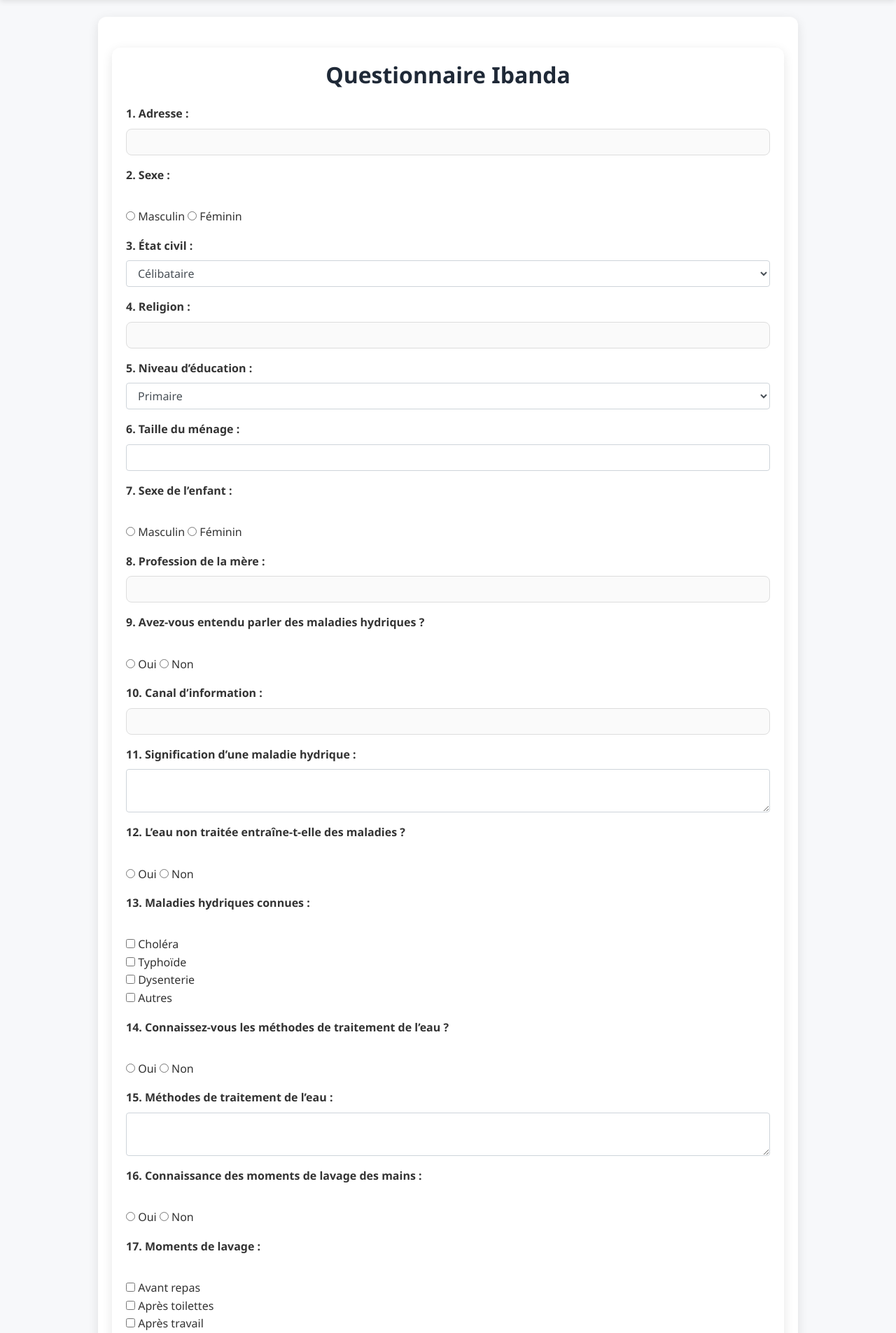
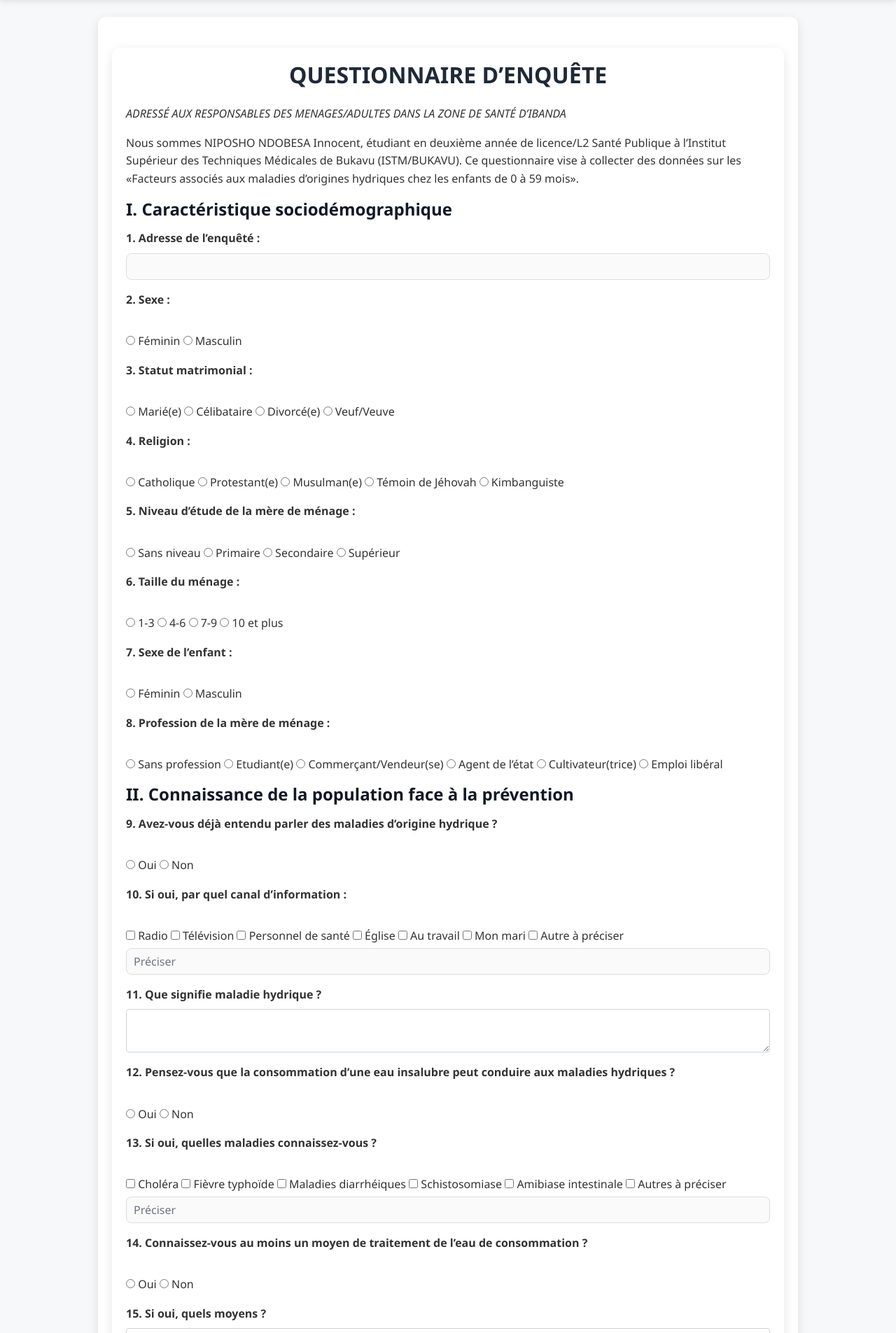
Before and after one commit to Andrebeet1/NIPOSHONDOBESAInnocent, a Flask app: template templates/questionnaire.html in a window 1280 px wide. Shown: the part 62-1967 px from the top of the page at 70% size. Run offline with Flask 3, Linux system fonts and the light colour scheme; the template is opened without the code that fills it, so the values that code supplies are empty.

Commit message:
Update questionnaire.html

```diff
--- a/templates/questionnaire.html
+++ b/templates/questionnaire.html
@@ -4,231 +4,241 @@
 
 {% block content %}
 <div class="container mt-4">
-    <h2 class="mb-4">Questionnaire Ibanda</h2>
+    <h2 class="mb-4">QUESTIONNAIRE D’ENQUÊTE</h2>
+    <p><em>ADRESSÉ AUX RESPONSABLES DES MENAGES/ADULTES DANS LA ZONE DE SANTÉ D’IBANDA</em></p>
+    <p>Nous sommes NIPOSHO NDOBESA Innocent, étudiant en deuxième année de licence/L2 Santé Publique à l’Institut Supérieur des Techniques Médicales de Bukavu (ISTM/BUKAVU). Ce questionnaire vise à collecter des données sur les «Facteurs associés aux maladies d’origines hydriques chez les enfants de 0 à 59 mois».</p>
 
     <form method="POST" action="{{ url_for('questionnaire') }}">
         {{ csrf_token() }}
 
-        <!-- Questions 1 à 8 -->
+        <!-- I. Caractéristique sociodémographique des enquêtés -->
+        <h4>I. Caractéristique sociodémographique</h4>
+
         <div class="form-group">
-            <label><strong>1. Adresse :</strong></label>
+            <label><strong>1. Adresse de l’enquêté :</strong></label>
             <input type="text" name="address" class="form-control" required>
         </div>
 
         <div class="form-group">
             <label><strong>2. Sexe :</strong></label><br>
+            <input type="radio" name="gender" value="Féminin"> Féminin
             <input type="radio" name="gender" value="Masculin"> Masculin
-            <input type="radio" name="gender" value="Féminin"> Féminin
         </div>
 
         <div class="form-group">
-            <label><strong>3. État civil :</strong></label>
-            <select name="marital_status" class="form-control">
-                <option value="Célibataire">Célibataire</option>
-                <option value="Marié(e)">Marié(e)</option>
-                <option value="Divorcé(e)">Divorcé(e)</option>
-                <option value="Veuf/Veuve">Veuf/Veuve</option>
-            </select>
+            <label><strong>3. Statut matrimonial :</strong></label><br>
+            <input type="radio" name="marital_status" value="Marié(e)"> Marié(e)
+            <input type="radio" name="marital_status" value="Célibataire"> Célibataire
+            <input type="radio" name="marital_status" value="Divorcé(e)"> Divorcé(e)
+            <input type="radio" name="marital_status" value="Veuf/Veuve"> Veuf/Veuve
         </div>
 
         <div class="form-group">
-            <label><strong>4. Religion :</strong></label>
-            <input type="text" name="religion" class="form-control">
+            <label><strong>4. Religion :</strong></label><br>
+            <input type="radio" name="religion" value="Catholique"> Catholique
+            <input type="radio" name="religion" value="Protestant(e)"> Protestant(e)
+            <input type="radio" name="religion" value="Musulman(e)"> Musulman(e)
+            <input type="radio" name="religion" value="Témoin de Jéhovah"> Témoin de Jéhovah
+            <input type="radio" name="religion" value="Kimbanguiste"> Kimbanguiste
         </div>
 
         <div class="form-group">
-            <label><strong>5. Niveau d’éducation :</strong></label>
-            <select name="education_level" class="form-control">
-                <option value="Primaire">Primaire</option>
-                <option value="Secondaire">Secondaire</option>
-                <option value="Supérieur">Supérieur</option>
-            </select>
+            <label><strong>5. Niveau d’étude de la mère de ménage :</strong></label><br>
+            <input type="radio" name="education_level" value="Sans niveau"> Sans niveau
+            <input type="radio" name="education_level" value="Primaire"> Primaire
+            <input type="radio" name="education_level" value="Secondaire"> Secondaire
+            <input type="radio" name="education_level" value="Supérieur"> Supérieur
         </div>
 
         <div class="form-group">
-            <label><strong>6. Taille du ménage :</strong></label>
-            <input type="number" name="household_size" class="form-control" min="1">
+            <label><strong>6. Taille du ménage :</strong></label><br>
+            <input type="radio" name="household_size" value="1-3"> 1-3
+            <input type="radio" name="household_size" value="4-6"> 4-6
+            <input type="radio" name="household_size" value="7-9"> 7-9
+            <input type="radio" name="household_size" value="10 et plus"> 10 et plus
         </div>
 
         <div class="form-group">
             <label><strong>7. Sexe de l’enfant :</strong></label><br>
+            <input type="radio" name="child_gender" value="Féminin"> Féminin
             <input type="radio" name="child_gender" value="Masculin"> Masculin
-            <input type="radio" name="child_gender" value="Féminin"> Féminin
         </div>
 
         <div class="form-group">
-            <label><strong>8. Profession de la mère :</strong></label>
-            <input type="text" name="mother_profession" class="form-control">
+            <label><strong>8. Profession de la mère de ménage :</strong></label><br>
+            <input type="radio" name="mother_profession" value="Sans profession"> Sans profession
+            <input type="radio" name="mother_profession" value="Etudiant(e)"> Etudiant(e)
+            <input type="radio" name="mother_profession" value="Commerçant/Vendeur(se)"> Commerçant/Vendeur(se)
+            <input type="radio" name="mother_profession" value="Agent de l’état"> Agent de l’état
+            <input type="radio" name="mother_profession" value="Cultivateur(trice)"> Cultivateur(trice)
+            <input type="radio" name="mother_profession" value="Emploi libéral"> Emploi libéral
         </div>
 
-        <!-- Questions 9 à 19 -->
+        <!-- II. Connaissance de la population -->
+        <h4>II. Connaissance de la population face à la prévention</h4>
+
         <div class="form-group">
-            <label><strong>9. Avez-vous entendu parler des maladies hydriques ?</strong></label><br>
+            <label><strong>9. Avez-vous déjà entendu parler des maladies d’origine hydrique ?</strong></label><br>
             <input type="radio" name="heard_about_waterborne_diseases" value="Oui"> Oui
             <input type="radio" name="heard_about_waterborne_diseases" value="Non"> Non
         </div>
 
         <div class="form-group">
-            <label><strong>10. Canal d’information :</strong></label>
-            <input type="text" name="info_channel" class="form-control">
+            <label><strong>10. Si oui, par quel canal d’information :</strong></label><br>
+            <input type="checkbox" name="info_channel" value="Radio"> Radio
+            <input type="checkbox" name="info_channel" value="Télévision"> Télévision
+            <input type="checkbox" name="info_channel" value="Personnel de santé"> Personnel de santé
+            <input type="checkbox" name="info_channel" value="Église"> Église
+            <input type="checkbox" name="info_channel" value="Au travail"> Au travail
+            <input type="checkbox" name="info_channel" value="Mon mari"> Mon mari
+            <input type="checkbox" name="info_channel" value="Autre"> Autre à préciser
+            <input type="text" name="info_channel_other" class="form-control mt-1" placeholder="Préciser">
         </div>
 
         <div class="form-group">
-            <label><strong>11. Signification d’une maladie hydrique :</strong></label>
+            <label><strong>11. Que signifie maladie hydrique ?</strong></label>
             <textarea name="waterborne_disease_meaning" class="form-control"></textarea>
         </div>
 
         <div class="form-group">
-            <label><strong>12. L’eau non traitée entraîne-t-elle des maladies ?</strong></label><br>
+            <label><strong>12. Pensez-vous que la consommation d’une eau insalubre peut conduire aux maladies hydriques ?</strong></label><br>
             <input type="radio" name="unsafe_water_leads_to_diseases" value="Oui"> Oui
             <input type="radio" name="unsafe_water_leads_to_diseases" value="Non"> Non
         </div>
 
         <div class="form-group">
-            <label><strong>13. Maladies hydriques connues :</strong></label><br>
-            <input type="checkbox" name="known_waterborne_diseases" value="Choléra"> Choléra<br>
-            <input type="checkbox" name="known_waterborne_diseases" value="Typhoïde"> Typhoïde<br>
-            <input type="checkbox" name="known_waterborne_diseases" value="Dysenterie"> Dysenterie<br>
-            <input type="checkbox" name="known_waterborne_diseases" value="Autres"> Autres
+            <label><strong>13. Si oui, quelles maladies connaissez-vous ?</strong></label><br>
+            <input type="checkbox" name="known_waterborne_diseases" value="Choléra"> Choléra
+            <input type="checkbox" name="known_waterborne_diseases" value="Fièvre typhoïde"> Fièvre typhoïde
+            <input type="checkbox" name="known_waterborne_diseases" value="Maladies diarrhéiques"> Maladies diarrhéiques
+            <input type="checkbox" name="known_waterborne_diseases" value="Schistosomiase"> Schistosomiase
+            <input type="checkbox" name="known_waterborne_diseases" value="Amibiase intestinale"> Amibiase intestinale
+            <input type="checkbox" name="known_waterborne_diseases" value="Autres"> Autres à préciser
+            <input type="text" name="known_waterborne_diseases_other" class="form-control mt-1" placeholder="Préciser">
         </div>
 
         <div class="form-group">
-            <label><strong>14. Connaissez-vous les méthodes de traitement de l’eau ?</strong></label><br>
+            <label><strong>14. Connaissez-vous au moins un moyen de traitement de l’eau de consommation ?</strong></label><br>
             <input type="radio" name="know_water_treatment" value="Oui"> Oui
             <input type="radio" name="know_water_treatment" value="Non"> Non
         </div>
 
         <div class="form-group">
-            <label><strong>15. Méthodes de traitement de l’eau :</strong></label>
+            <label><strong>15. Si oui, quels moyens ?</strong></label>
             <textarea name="water_treatment_methods" class="form-control"></textarea>
         </div>
 
         <div class="form-group">
-            <label><strong>16. Connaissance des moments de lavage des mains :</strong></label><br>
+            <label><strong>16. Connaissez-vous les moments clés de lavage des mains ?</strong></label><br>
             <input type="radio" name="know_handwashing_moments" value="Oui"> Oui
             <input type="radio" name="know_handwashing_moments" value="Non"> Non
         </div>
 
         <div class="form-group">
-            <label><strong>17. Moments de lavage :</strong></label><br>
-            <input type="checkbox" name="moments_lavage" value="Avant repas"> Avant repas<br>
-            <input type="checkbox" name="moments_lavage" value="Après toilettes"> Après toilettes<br>
-            <input type="checkbox" name="moments_lavage" value="Après travail"> Après travail<br>
-            <input type="checkbox" name="moments_lavage" value="Autres"> Autres
+            <label><strong>17. Si oui, lesquels ?</strong></label><br>
+            <input type="checkbox" name="moments_lavage" value="Après toilette"> Après toilette
+            <input type="checkbox" name="moments_lavage" value="Avant repas"> Avant repas
+            <input type="checkbox" name="moments_lavage" value="Avant cuisson"> Avant cuisson
+            <input type="checkbox" name="moments_lavage" value="Après cuisson"> Après cuisson
+            <input type="checkbox" name="moments_lavage" value="Avant allaitement"> Avant allaitement
         </div>
 
         <div class="form-group">
-            <label><strong>18. Sensibilisation à la prévention :</strong></label><br>
+            <label><strong>18. Avez-vous déjà été sensibilisés sur la prévention ?</strong></label><br>
             <input type="radio" name="awareness_on_prevention" value="Oui"> Oui
             <input type="radio" name="awareness_on_prevention" value="Non"> Non
         </div>
 
         <div class="form-group">
-            <label><strong>19. Canal de sensibilisation :</strong></label><br>
-            <input type="checkbox" name="awareness_channel" value="Radio"> Radio<br>
-            <input type="checkbox" name="awareness_channel" value="Télévision"> Télévision<br>
-            <input type="checkbox" name="awareness_channel" value="Réseaux sociaux"> Réseaux sociaux<br>
+            <label><strong>19. Si oui, par quel canal ?</strong></label><br>
+            <input type="checkbox" name="awareness_channel" value="Médias"> Médias
+            <input type="checkbox" name="awareness_channel" value="Hôpital"> Hôpital
+            <input type="checkbox" name="awareness_channel" value="Famille"> Famille
+            <input type="checkbox" name="awareness_channel" value="Amis"> Amis
             <input type="checkbox" name="awareness_channel" value="Autres"> Autres
+            <input type="text" name="awareness_channel_other" class="form-control mt-1" placeholder="Préciser">
         </div>
 
-        <!-- Questions 20 à 30 -->
         <div class="form-group">
-            <label><strong>20. Source principale d’approvisionnement en eau :</strong></label><br>
-            <label>Source aménagée :</label>
-            <input type="radio" name="source_amenee" value="Oui"> Oui
-            <input type="radio" name="source_amenee" value="Non"> Non<br>
-
-            <label>Source non aménagée :</label>
-            <input type="radio" name="source_non_amenee" value="Oui"> Oui
-            <input type="radio" name="source_non_amenee" value="Non"> Non<br>
-
-            <label>Lac :</label>
-            <input type="radio" name="lac" value="Oui"> Oui
-            <input type="radio" name="lac" value="Non"> Non<br>
-
-            <label>Rivière :</label>
-            <input type="radio" name="riviere" value="Oui"> Oui
-            <input type="radio" name="riviere" value="Non"> Non<br>
-
-            <label>Regideso :</label>
-            <input type="radio" name="regideso" value="Oui"> Oui
-            <input type="radio" name="regideso" value="Non"> Non<br>
-
-            <label>Borne fontaine :</label>
-            <input type="radio" name="borne_fontaine" value="Oui"> Oui
-            <input type="radio" name="borne_fontaine" value="Non"> Non<br>
-
-            <label>Eau de pluie :</label>
-            <input type="radio" name="eau_pluie" value="Oui"> Oui
-            <input type="radio" name="eau_pluie" value="Non"> Non<br>
-
-            <label>Autres :</label>
-            <input type="radio" name="autres" value="Oui"> Oui
-            <input type="radio" name="autres" value="Non"> Non
-            <input type="text" name="autres_preciser" placeholder="Préciser" class="form-control mt-1">
+            <label><strong>20. Quelle est votre source principale d’approvisionnement en eau ?</strong></label><br>
+            <input type="checkbox" name="source_amenee" value="Source aménagée"> Source aménagée
+            <input type="checkbox" name="source_non_amenee" value="Source non aménagée"> Source non aménagée
+            <input type="checkbox" name="lac" value="Lac"> Lac
+            <input type="checkbox" name="riviere" value="Rivière"> Rivière
+            <input type="checkbox" name="regideso" value="Regideso"> Regideso
+            <input type="checkbox" name="borne_fontaine" value="Borne fontaine"> Borne fontaine
+            <input type="checkbox" name="eau_pluie" value="Eau de pluie"> Eau de pluie
+            <input type="checkbox" name="autres" value="Autres"> Autres
+            <input type="text" name="source_autres_preciser" class="form-control mt-1" placeholder="Préciser">
         </div>
 
         <!-- Questions 21 à 30 -->
+        <!-- À compléter comme tu veux -->
+                <!-- Questions 21 à 30 -->
+        <h4>III. Niveau de recours aux mesures de prévention</h4>
+
         <div class="form-group">
-            <label><strong>21. L’eau est-elle traitée au point de puisage ?</strong></label><br>
+            <label><strong>21. L’eau de consommation que vous puisez est-elle traitée au point de puisage ou au réservoir ?</strong></label><br>
             <input type="radio" name="water_treatment_at_source" value="Oui"> Oui
             <input type="radio" name="water_treatment_at_source" value="Non"> Non
         </div>
 
         <div class="form-group">
-            <label><strong>22. Si oui, comment :</strong></label>
-            <textarea name="water_treatment_method" class="form-control"></textarea>
+            <label><strong>22. Si oui, comment ?</strong></label><br>
+            <input type="checkbox" name="water_treatment_method" value="Produits chimiques"> Produits chimiques
+            <input type="checkbox" name="water_treatment_method" value="Décantation"> Décantation
+            <input type="checkbox" name="water_treatment_method" value="Autres"> Autres à préciser
+            <input type="text" name="water_treatment_method_other" class="form-control mt-1" placeholder="Préciser">
         </div>
 
         <div class="form-group">
-            <label><strong>23. Traitez-vous l’eau avant consommation ?</strong></label><br>
+            <label><strong>23. Traitez-vous de l’eau de boisson avant la consommation au sein du ménage ?</strong></label><br>
             <input type="radio" name="treat_water_before_consumption" value="Oui"> Oui
             <input type="radio" name="treat_water_before_consumption" value="Non"> Non
         </div>
 
         <div class="form-group">
-            <label><strong>24. Si oui, par quel moyen :</strong></label><br>
-            <input type="checkbox" name="treatment_methods" value="Produits chimiques"> Produits chimiques<br>
-            <input type="checkbox" name="treatment_methods" value="Bouillir"> Bouillir<br>
-            <input type="checkbox" name="treatment_methods" value="Filtrage"> Filtrage<br>
+            <label><strong>24. Si oui, par quel moyen ?</strong></label><br>
+            <input type="checkbox" name="treatment_methods" value="Produits chimiques"> Produits chimiques
+            <input type="checkbox" name="treatment_methods" value="Bouillir"> Bouillir
+            <input type="checkbox" name="treatment_methods" value="Filtrage"> Filtrage
             <input type="checkbox" name="treatment_methods" value="Autres produits"> Autres produits
+            <input type="text" name="treatment_methods_other" class="form-control mt-1" placeholder="Préciser">
         </div>
 
         <div class="form-group">
-            <label><strong>25. Mode de stockage de l’eau :</strong></label>
-            <select name="water_storage" class="form-control">
-                <option value="">-- Sélectionner --</option>
-                <option value="Bidons">Stockage dans des bidons</option>
-                <option value="Bouteilles">Dans des bouteilles</option>
-                <option value="Bassins">Dans des bassins</option>
-                <option value="Autres">Autres</option>
-            </select>
+            <label><strong>25. Que faites-vous pour stocker l’eau pour la boisson ?</strong></label><br>
+            <input type="radio" name="water_storage" value="Bidons"> Stockage dans des bidons
+            <input type="radio" name="water_storage" value="Bouteilles"> Dans des bouteilles
+            <input type="radio" name="water_storage" value="Bassins"> Dans des bassins
+            <input type="radio" name="water_storage" value="Autres"> Autres à préciser
+            <input type="text" name="water_storage_other" class="form-control mt-1" placeholder="Préciser">
         </div>
 
         <div class="form-group">
-            <label><strong>26. Participez-vous aux travaux communautaires ?</strong></label><br>
+            <label><strong>26. Participez-vous aux travaux communautaires destinés à assainir votre point de puisage ?</strong></label><br>
             <input type="radio" name="community_work" value="Oui"> Oui
             <input type="radio" name="community_work" value="Non"> Non
         </div>
 
         <div class="form-group">
-            <label><strong>27. Si Oui, combien de fois par mois, trimestre ou semestre ?</strong></label>
+            <label><strong>27. Si oui, combien de fois par mois, trimestre ou semestre ?</strong></label>
             <input type="text" name="community_work_frequency" class="form-control">
         </div>
 
         <div class="form-group">
-            <label><strong>28. Si non, pourquoi :</strong></label>
-            <select name="reason_for_not_participating" class="form-control">
-                <option value="">-- Sélectionner --</option>
-                <option value="Manque de temps">Manque de temps</option>
-                <option value="L’activité n’est pas organisée">L’activité n’est pas organisée</option>
-                <option value="Manque de volonté">Manque de volonté</option>
-                <option value="Autres à préciser">Autres à préciser</option>
-            </select>
+            <label><strong>28. Si non, pourquoi ?</strong></label><br>
+            <input type="radio" name="reason_for_not_participating" value="Manque de temps"> Manque de temps
+            <input type="radio" name="reason_for_not_participating" value="Activité non organisée"> L’activité n’est pas organisée
+            <input type="radio" name="reason_for_not_participating" value="Manque de volonté"> Manque de volonté
+            <input type="radio" name="reason_for_not_participating" value="Autres"> Autres à préciser
+            <input type="text" name="reason_for_not_participating_other" class="form-control mt-1" placeholder="Préciser">
         </div>
 
+        <h4>IV. Prévalence des maladies d’origine hydrique</h4>
+
         <div class="form-group">
-            <label><strong>29. L'enfant a-t-il eu une maladie hydrique durant le dernier mois ?</strong></label><br>
+            <label><strong>29. L’enfant avait-il contacté une maladie d’origine hydrique au cours du dernier mois ?</strong></label><br>
             <input type="radio" name="local_water_committee" value="Oui"> Oui
             <input type="radio" name="local_water_committee" value="Non"> Non
         </div>
@@ -238,8 +248,9 @@
             <textarea name="remarks" class="form-control"></textarea>
         </div>
 
-        <div class="form-group mt-4">
-            <button type="submit" class="btn btn-primary btn-lg btn-block">Envoyer le questionnaire</button>
+
+        <div class="d-grid gap-2 mt-4">
+            <button type="submit" class="btn btn-primary btn-lg">Envoyer le questionnaire</button>
         </div>
     </form>
 </div>
```
